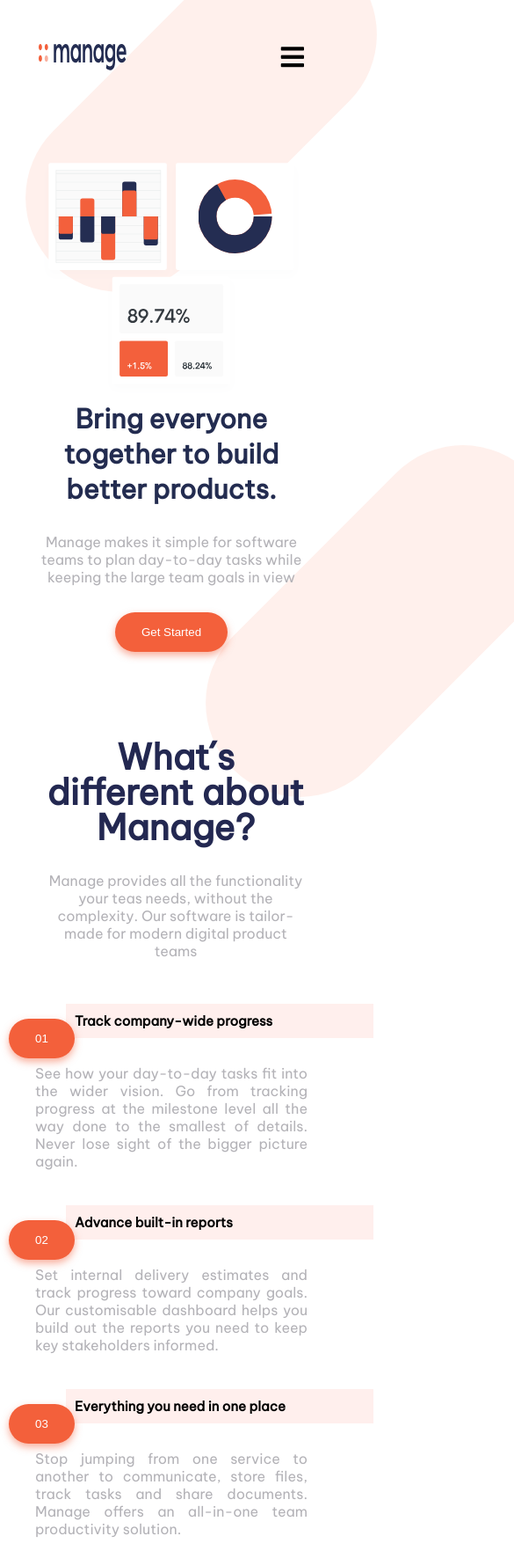
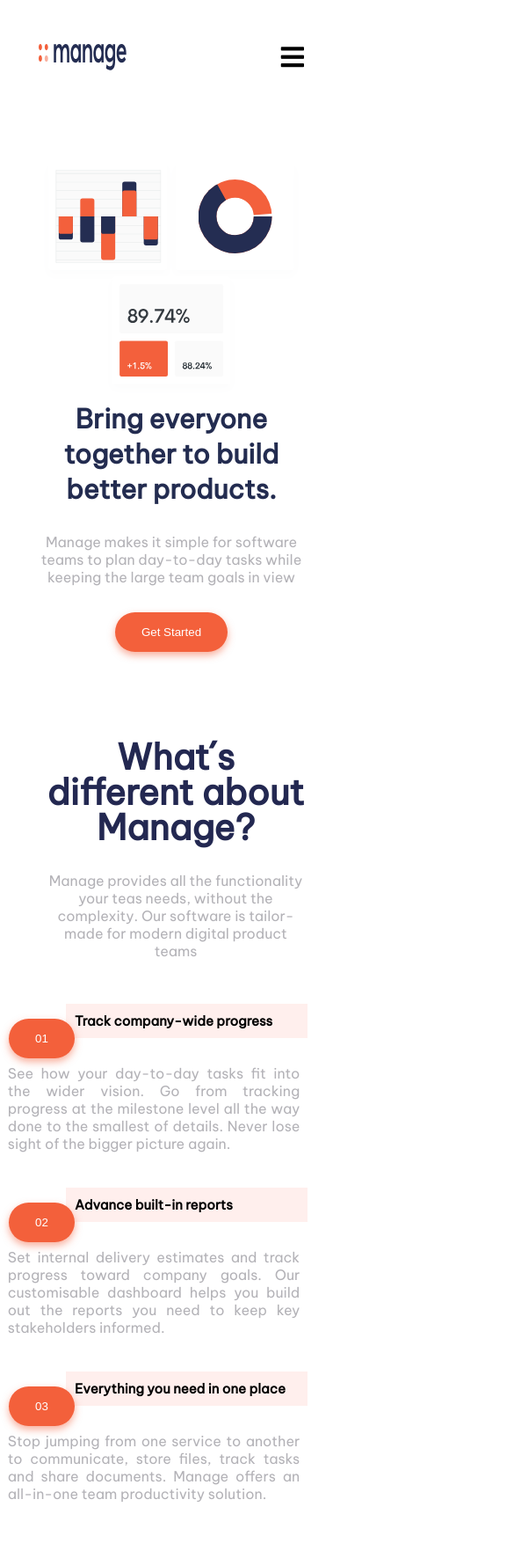
Before and after one commit to Tatianag2/Final-FE1, a plain HTML site: page index.html in a window 390 px wide. Shown: the top 1771 px of the page at 88% size, 585 px wide, since content can reach past the window. Drawn offline with Linux system fonts and the light colour scheme.

Commit message:
arreglo estilos

```diff
--- a/index.html
+++ b/index.html
@@ -126,7 +126,7 @@
                 </ul>
             </div>
             <form id="updateSection">
-                <input name="update" id="update" placeholder="Update your inbox">
+                <input name="update" id="update" type="email" placeholder="Update your inbox">
                 <button>Go</button>
             </form>
         </section>
--- a/styles.css
+++ b/styles.css
@@ -342,25 +342,13 @@ footer{
         margin-left: 75px;
         margin-top: 20px;
         padding: 10px;
-        width: 100%;
+        width: auto;
     }
 
     #services button{
         margin-left: 10px;
         margin-top: 17px;
         position: absolute;
-    }
-
-    #fondoUno{
-        right: -10%;
-        top: -8%;
-        width: 400px;
-    }
-
-    #fondoDos{
-        left: 60%;
-        top: 60%;
-        width: 400px;
     }
 
     #lastSection{
@@ -386,7 +374,7 @@ footer{
         margin: 30px;
     }
 
-    #fondoTres{
+    #fondoUno, #fondoDos, #fondoTres{
         display: none;
     }
 
@@ -394,6 +382,10 @@ footer{
         left: -600px;
         top: 30px;
         transform: rotate(5deg);
+    }
+
+    .card{
+        width: 90%;
     }
 
     .card:nth-child(1), .card:nth-child(3){
@@ -461,4 +453,10 @@ footer{
         height: 35px;
         width: 180px;
     }
+
+    #services p{
+        margin-right: auto;
+        margin-left: auto;
+        width: 95%;
+    }
 }
```
